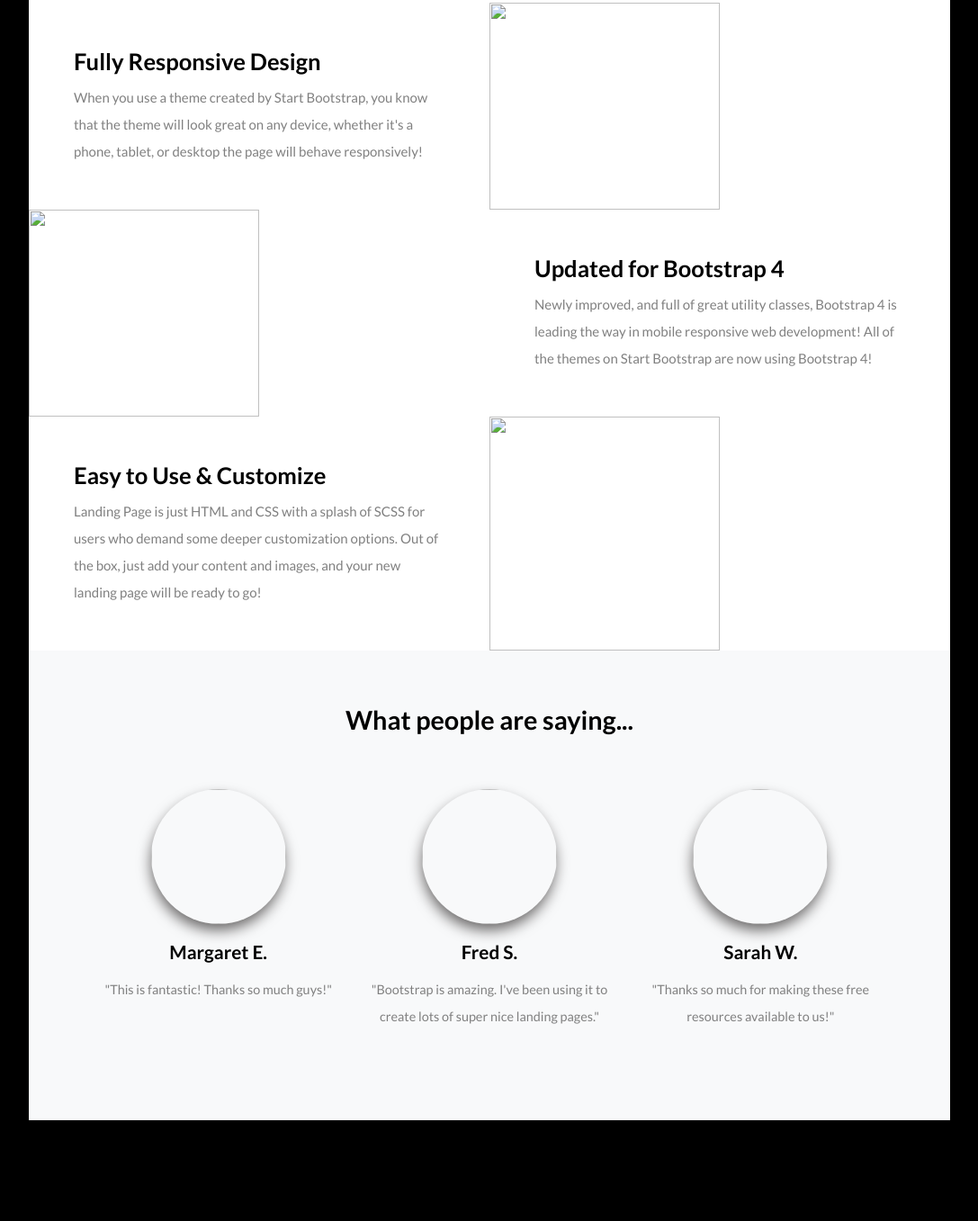
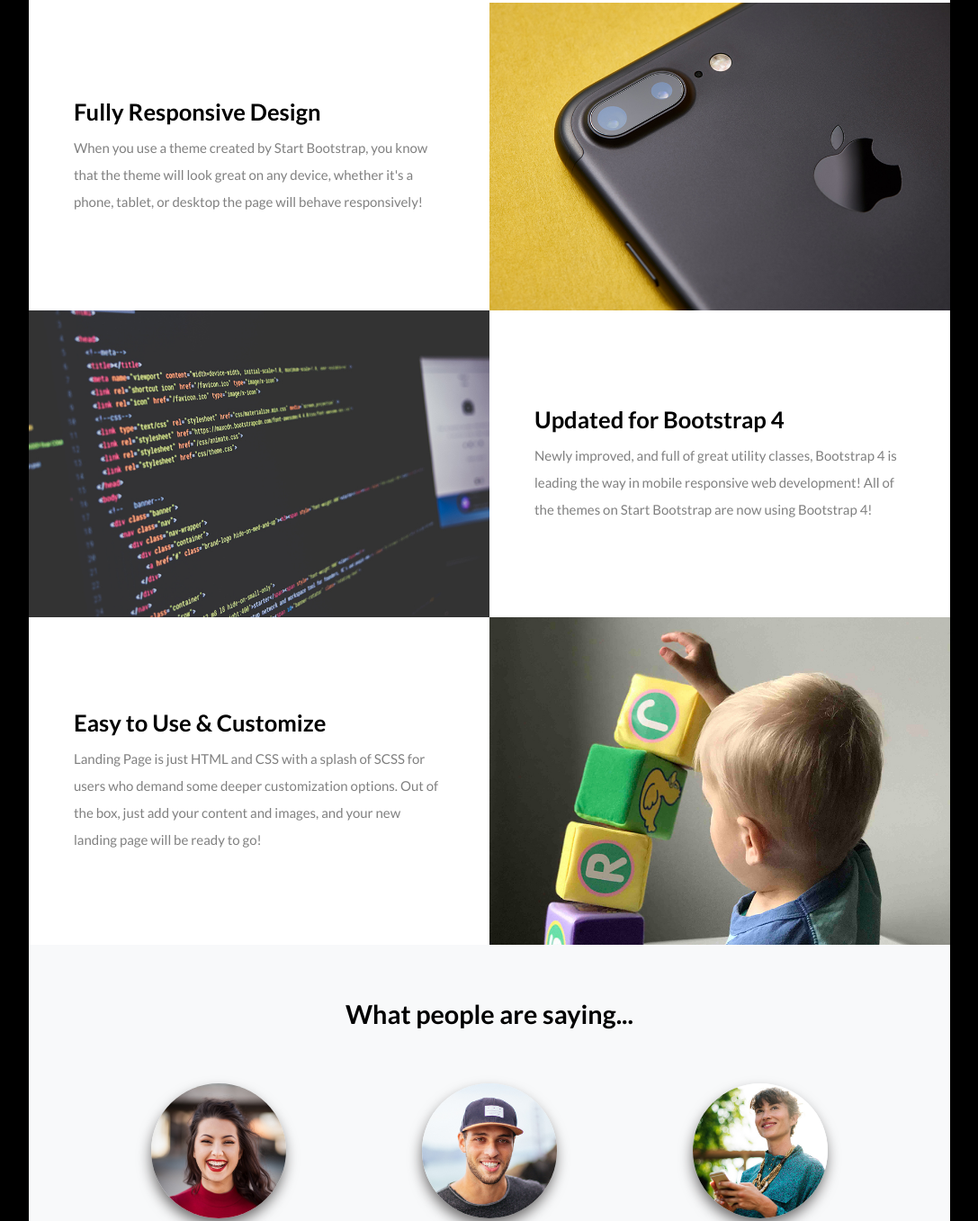
Before and after one commit to rjazbutis/Egzaminas1, a website: page index.html in a window 1280 px wide. Shown: the part 817-2174 px from the top of the page at 90% size, without its empty margins (96-1183 px from the left). Drawn offline with Linux system fonts and the light colour scheme; the site is published under a folder, as on GitHub Pages, so addresses that start at the root find nothing; files whose address does not match are found by name.

Commit message:
slash gone

```diff
--- a/index.html
+++ b/index.html
@@ -40,7 +40,7 @@
   </section>
   <main>
     <div class="split">
-      <img src="/app/fotkes/bg-showcase-1.jpg" alt="">
+      <img src="app/fotkes/bg-showcase-1.jpg" alt="">
       <div class="text">
         <h2>Fully Responsive Design</h2>
         <p>When you use a theme created by Start Bootstrap, you know that the theme will look great on any device,
@@ -49,7 +49,7 @@
       </div>
     </div>
     <div class="split">
-      <img src="/app/fotkes/bg-showcase-2.jpg" alt="">
+      <img src="app/fotkes/bg-showcase-2.jpg" alt="">
       <div class="text">
         <h2>Updated for Bootstrap 4</h2>
         <p>Newly improved, and full of great utility classes, Bootstrap 4 is leading the way in mobile responsive web
@@ -57,7 +57,7 @@
       </div>
     </div>
     <div class="split">
-      <img src="/app/fotkes/bg-showcase-3.jpg" alt="">
+      <img src="app/fotkes/bg-showcase-3.jpg" alt="">
       <div class="text">
         <h2>Easy to Use & Customize</h2>
         <p>Landing Page is just HTML and CSS with a splash of SCSS for users who demand some deeper customization
@@ -70,17 +70,17 @@
     <h2>What people are saying...</h2>
     <div class="wrap">
       <div class="item">
-        <img src="/app/fotkes/testimonials-1.jpg" alt="">
+        <img src="app/fotkes/testimonials-1.jpg" alt="">
         <h3>Margaret E.</h3>
         <p>"This is fantastic! Thanks so much guys!"</p>
       </div>
       <div class="item">
-        <img src="/app/fotkes/testimonials-2.jpg" alt="">
+        <img src="app/fotkes/testimonials-2.jpg" alt="">
         <h3>Fred S.</h3>
         <p>"Bootstrap is amazing. I've been using it to create lots of super nice landing pages."</p>
       </div>
       <div class="item">
-        <img src="/app/fotkes/testimonials-3.jpg" alt="">
+        <img src="app/fotkes/testimonials-3.jpg" alt="">
         <h3>Sarah W.</h3>
         <p>"Thanks so much for making these free resources available to us!"</p>
       </div>
--- a/scss/water.scss
+++ b/scss/water.scss
@@ -1,5 +1,5 @@
 .water {
-  background-image: url(/app/fotkes/bg-masthead.jpg);
+  background-image: url(app/fotkes/bg-masthead.jpg);
   background-position: center;
   display: flex;
   flex-direction: column;
```
Also changed, not shown: app/css/style.css.
